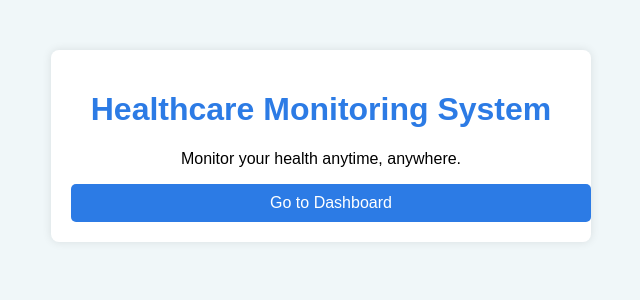
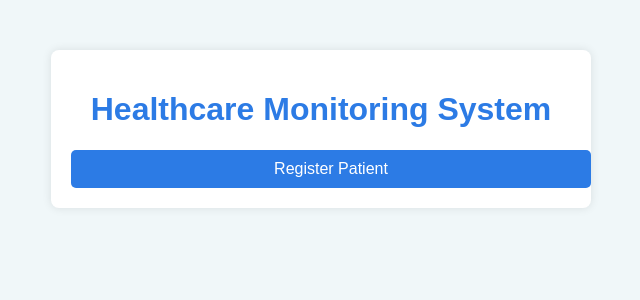
Before and after one commit to nexus-mptck/Health-Care_-App, a Flask app: page / in a window 1280 px wide. Shown: the top 300 px of the page, without its empty margins (319-959 px from the left). Run offline with Flask 3, Linux system fonts and the light colour scheme.

Commit message:
Update index.html

```diff
--- a/templates/index.html
+++ b/templates/index.html
@@ -1,18 +1,13 @@
 <!DOCTYPE html>
-<html lang="en">
+<html>
 <head>
-    <meta charset="UTF-8">
-    <title>Healthcare Monitoring System</title>
-    <link rel="stylesheet" href="{{ url_for('static', filename='css/style.css') }}">
+    <title>Healthcare AI System</title>
+    <link rel="stylesheet" href="/static/css/style.css">
 </head>
 <body>
-
 <div class="container">
     <h1>Healthcare Monitoring System</h1>
-    <p>Monitor your health anytime, anywhere.</p>
-
-    <a href="/dashboard" class="btn">Go to Dashboard</a>
+    <a href="/register" class="btn">Register Patient</a>
 </div>
-
 </body>
 </html>
```
